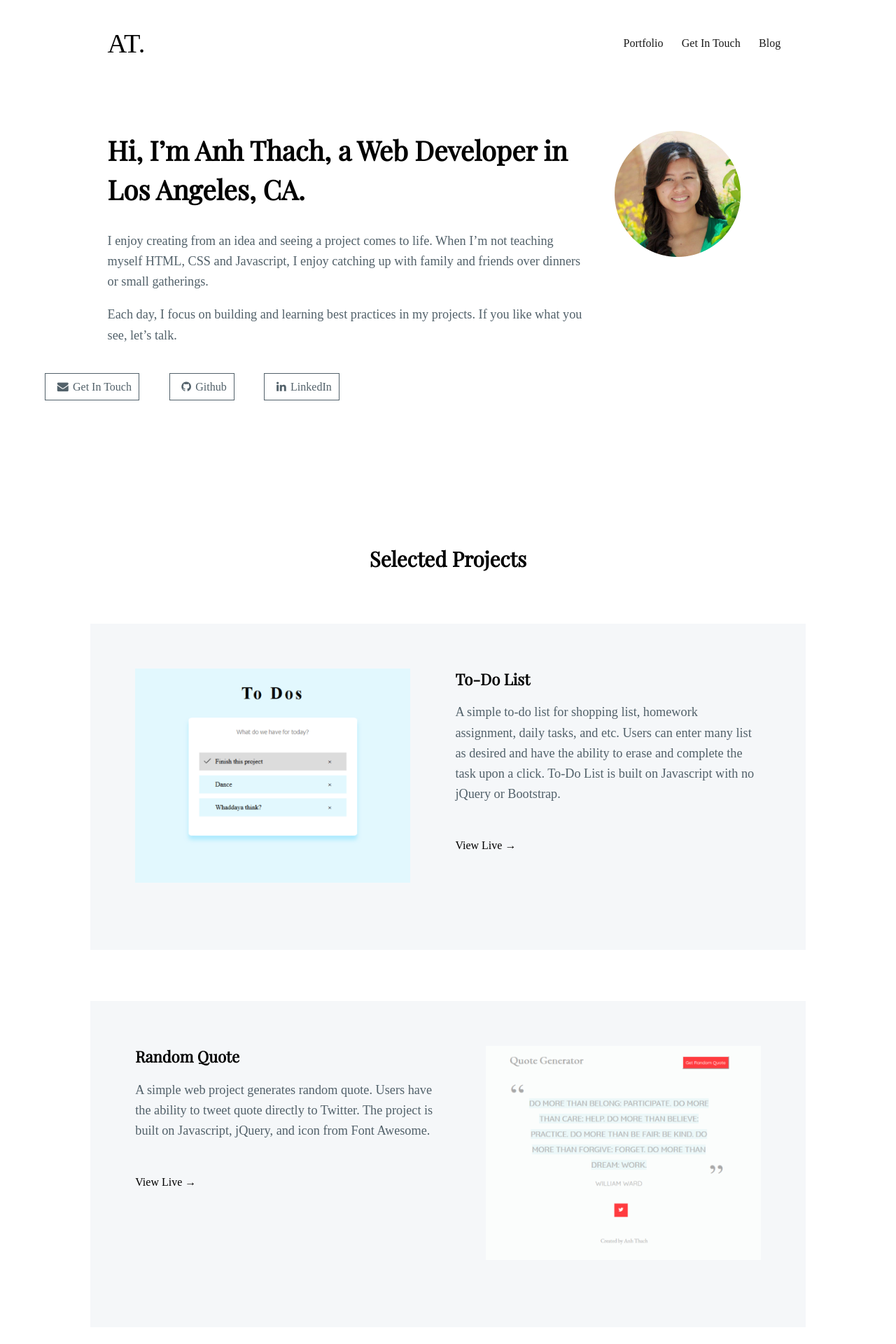
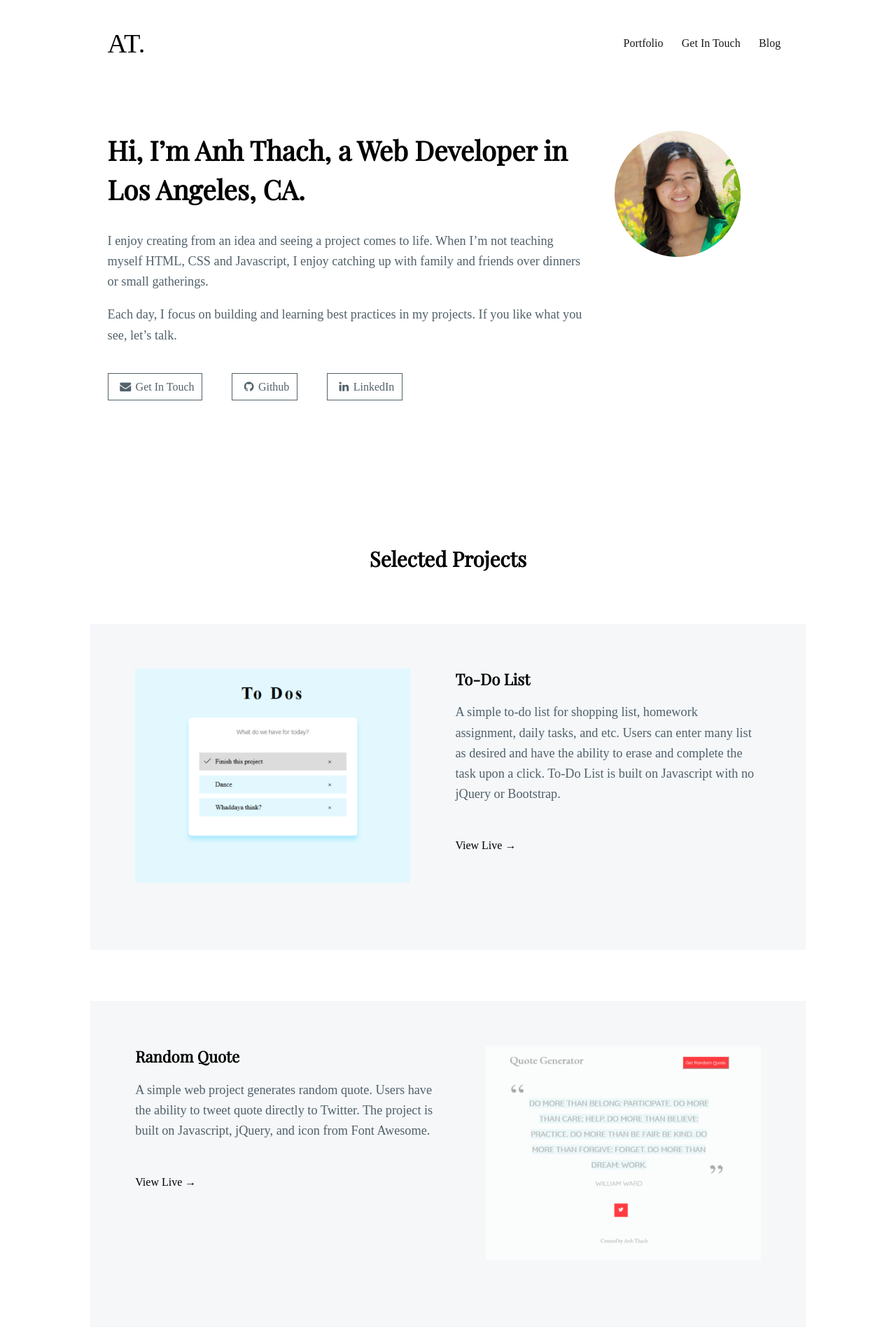
Before and after one commit to windan11/windan11.github.io, a Jekyll site: the page built from index.md, in a window 1280 px wide. Shown: the top 1920 px of the page at 70% size. Built offline with Jekyll 4.4.1, drawn with Linux system fonts in a browser that asks for light colours; some web fonts are replaced.

Commit message:
add social media inside same container as intro

```diff
--- a/_layouts/home.html
+++ b/_layouts/home.html
@@ -4,15 +4,15 @@ layout: default
 
 <section class="intro">
 	<div class="container">
+
 		{{ content }}
+
+		<div class="row">
+		  <a class="contact-btn" href="mailto:athach28@gmail.com"><i class="fa fa-envelope" aria-hidden="true"></i>Get In Touch</a>
+		  <a class="contact-btn" href="https://github.com/windan11"><i class="fa fa-github"  aria-hidden="true"></i>Github</a>
+		  <a class="contact-btn" href="https://www.linkedin.com/in/anh-thach"><i class="fa fa-linkedin" aria-hidden="true"></i>LinkedIn</a>
+		</div>
 	</div>
-
-	<div class="row">
-	  <a class="contact-btn" href="mailto:athach28@gmail.com"><i class="fa fa-envelope" aria-hidden="true"></i>Get In Touch</a>
-	  <a class="contact-btn" href="https://github.com/windan11"><i class="fa fa-github"  aria-hidden="true"></i>Github</a>
-	  <a class="contact-btn" href="https://www.linkedin.com/in/anh-thach"><i class="fa fa-linkedin" aria-hidden="true"></i>LinkedIn</a>
-	</div>
-
 </section>
 
 <a id="portfolio"></a>
```
